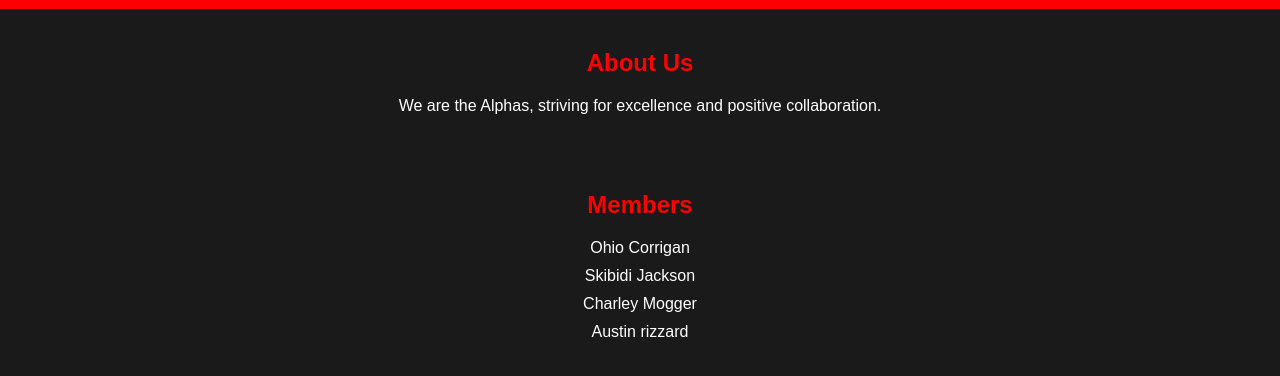
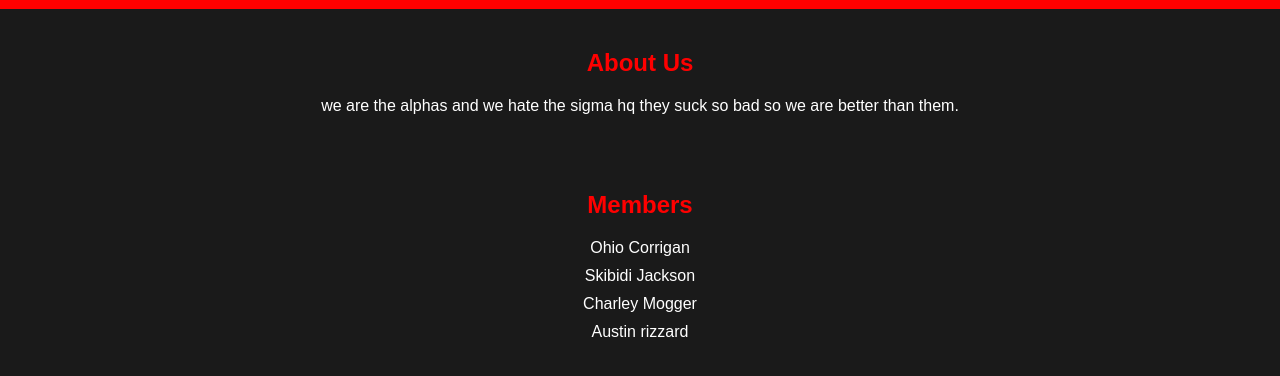
Before and after one commit to vezzui/alpha-hq, a plain HTML site: page index.html in a window 1280 px wide. Shown: the part 106-482 px from the top of the page. Drawn offline with Linux system fonts and the light colour scheme.

Commit message:
Update index.html

```diff
--- a/index.html
+++ b/index.html
@@ -49,7 +49,7 @@
 
     <section id="about">
         <h2>About Us</h2>
-        <p>We are the Alphas, striving for excellence and positive collaboration.</p>
+        <p>we are the alphas and we hate the sigma hq they suck so bad so we are better than them.</p>
     </section>
 
     <section id="members">
```
